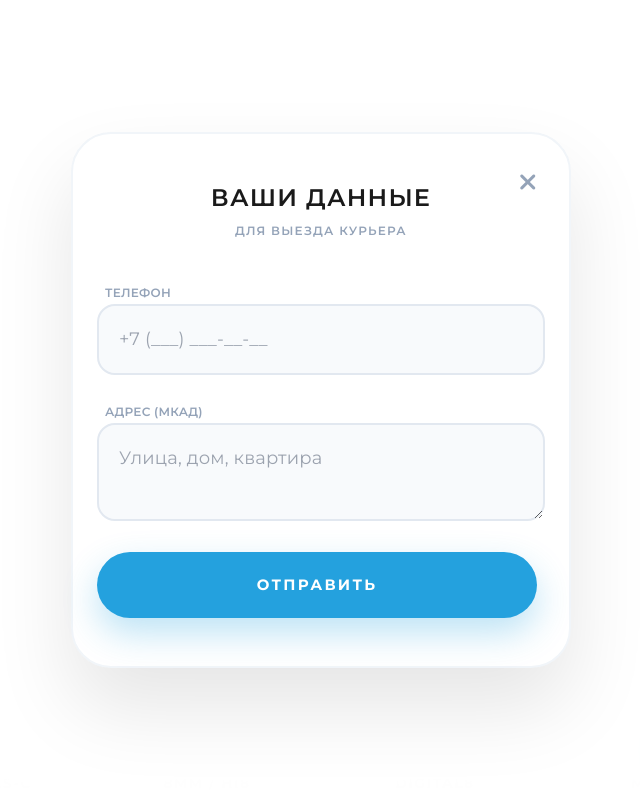
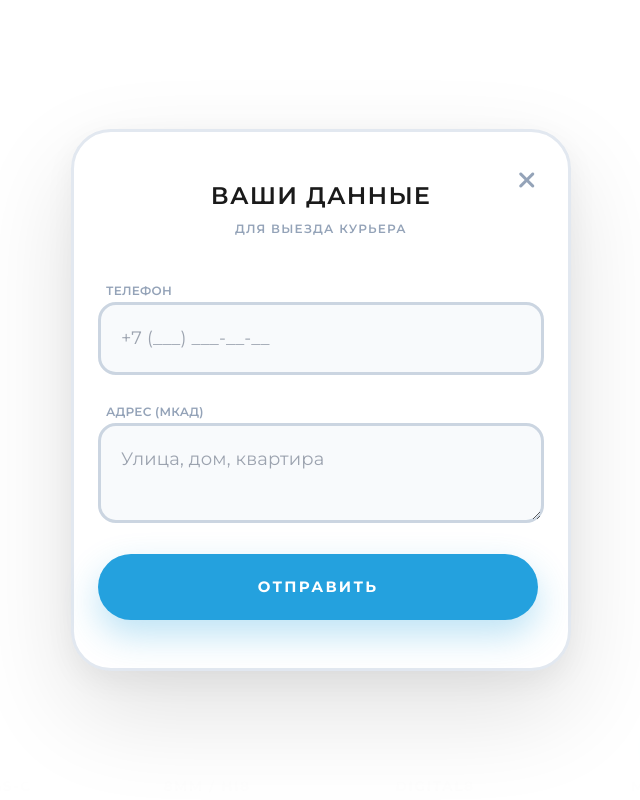
Before and after one commit to rinatzakirow-bot/siteocifrovka, a plain HTML site: page index.html in a window 1280 px wide. Both pictures are taken after a click on the button "ЗАКАЗАТЬ". Shown: the top 800 px of the page, without its empty margins (319-959 px from the left). Drawn offline with nearby package versions, Linux system fonts and the light colour scheme.

Commit message:
Update index.html

```diff
--- a/index.html
+++ b/index.html
@@ -56,11 +56,13 @@
                 padding-top: 3.5rem !important;
                 padding-bottom: 3.5rem !important;
                 border-radius: 32px !important;
+                border-width: 3px !important;
             }
 
             .soft-card-static {
                 min-height: 90px !important;
                 padding: 15px 10px !important;
+                border-width: 3px !important;
             }
 
             .card-label {
@@ -102,9 +104,10 @@
         .glass-block {
             background: rgba(255, 255, 255, 0.98);
             backdrop-filter: blur(20px);
-            border: 2px solid #f1f5f9;
+            border: 3px solid #e2e8f0;
             border-radius: 48px;
-            box-shadow: 0 10px 40px rgba(0, 0, 0, 0.04);
+            /* Усиленная тень */
+            box-shadow: 0 20px 50px rgba(0, 0, 0, 0.08), 0 5px 15px rgba(0, 0, 0, 0.04);
             position: relative;
             overflow: hidden;
         }
@@ -118,19 +121,20 @@
             align-items: center;
             justify-content: center;
             margin-bottom: 1.5rem;
-            color: #24A1DE; /* Цвет Telegram */
+            color: #24A1DE;
             font-size: 28px;
         }
 
         .soft-card-static {
             background: #ffffff;
-            border: 2px solid #f1f5f9;
+            border: 3px solid #e2e8f0;
             border-radius: 20px;
             padding: 20px;
             display: flex;
             align-items: center;
             justify-content: center;
-            box-shadow: 0 4px 12px rgba(0, 0, 0, 0.02);
+            /* Добавлена тень */
+            box-shadow: 0 10px 25px rgba(0, 0, 0, 0.05);
         }
 
         .counter-btn {
@@ -139,7 +143,7 @@
             display: flex;
             align-items: center;
             justify-content: center;
-            border: 2px solid #e2e8f0;
+            border: 3px solid #cbd5e1;
             border-radius: 50%;
             color: #000000;
             background: #ffffff;
@@ -155,7 +159,7 @@
         }
 
         .elegant-btn {
-            background: #24A1DE; /* Цвет Telegram */
+            background: #24A1DE;
             color: #ffffff;
             border-radius: 100px;
             font-size: 15px;
@@ -184,7 +188,7 @@
         .form-input {
             width: 100%;
             padding: 20px;
-            border: 2px solid #e2e8f0;
+            border: 3px solid #cbd5e1;
             background: #f8fafc;
             border-radius: 18px;
             font-size: 18px;
@@ -192,7 +196,10 @@
             color: #000000;
         }
 
-        /* Обновленная плашка Telegram в фирменных цветах */
+        .form-input:focus {
+            border-color: #24A1DE;
+        }
+
         .tg-float {
             position: fixed;
             bottom: 24px;
@@ -238,8 +245,9 @@
             max-width: 500px;
             border-radius: 40px;
             padding: 48px 24px;
-            border: 2px solid #f1f5f9;
-            box-shadow: 0 40px 80px rgba(0,0,0,0.1);
+            border: 3px solid #e2e8f0;
+            /* Усиленная тень для модалки */
+            box-shadow: 0 40px 100px rgba(0,0,0,0.12), 0 10px 30px rgba(0,0,0,0.05);
             position: relative;
         }
 
@@ -305,7 +313,6 @@
     <section class="py-6">
         <div class="container mx-auto px-4">
             <div class="max-w-4xl mx-auto">
-                <!-- Added Label above formats -->
                 <div class="text-center mb-8">
                     <p class="text-[11px] md:text-[13px] uppercase tracking-[0.25em] font-bold text-slate-400 mobile-larger-text">
                         Работаю со всеми типами бытовых видеокассет
```
